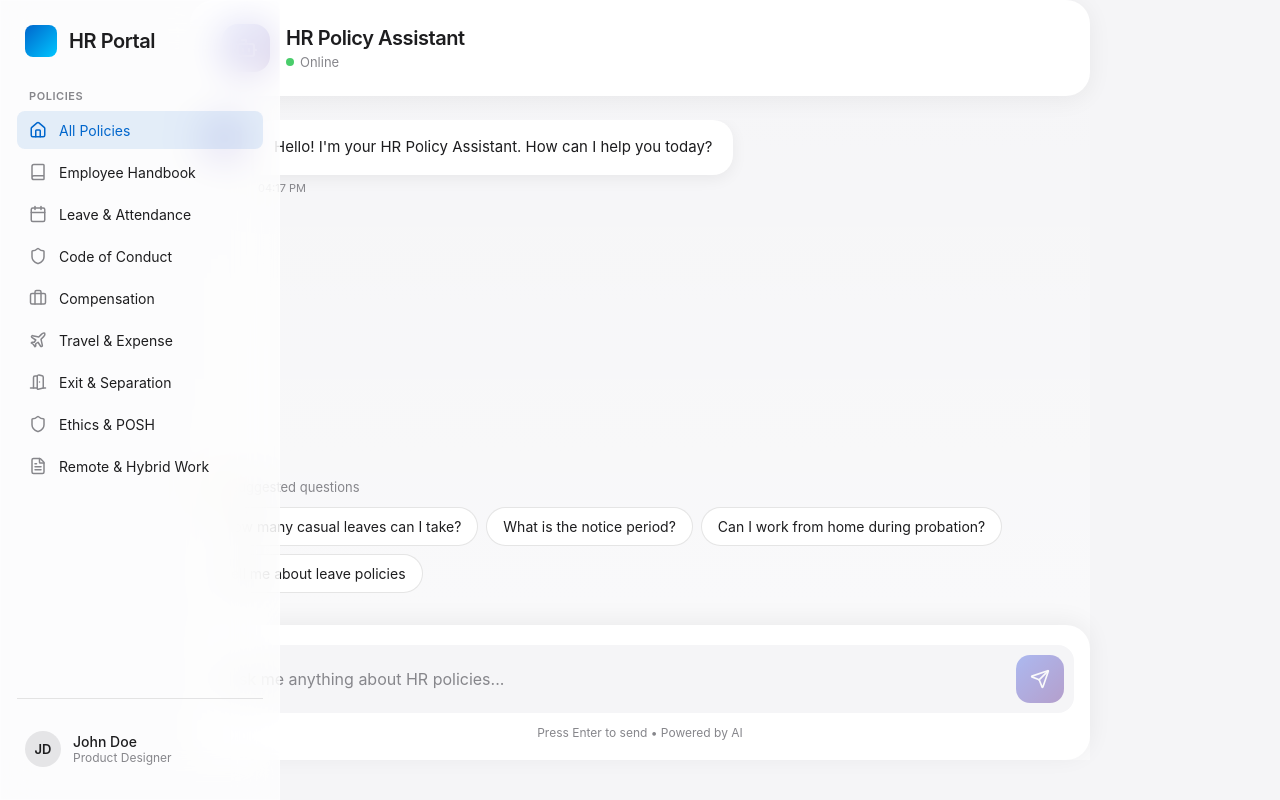
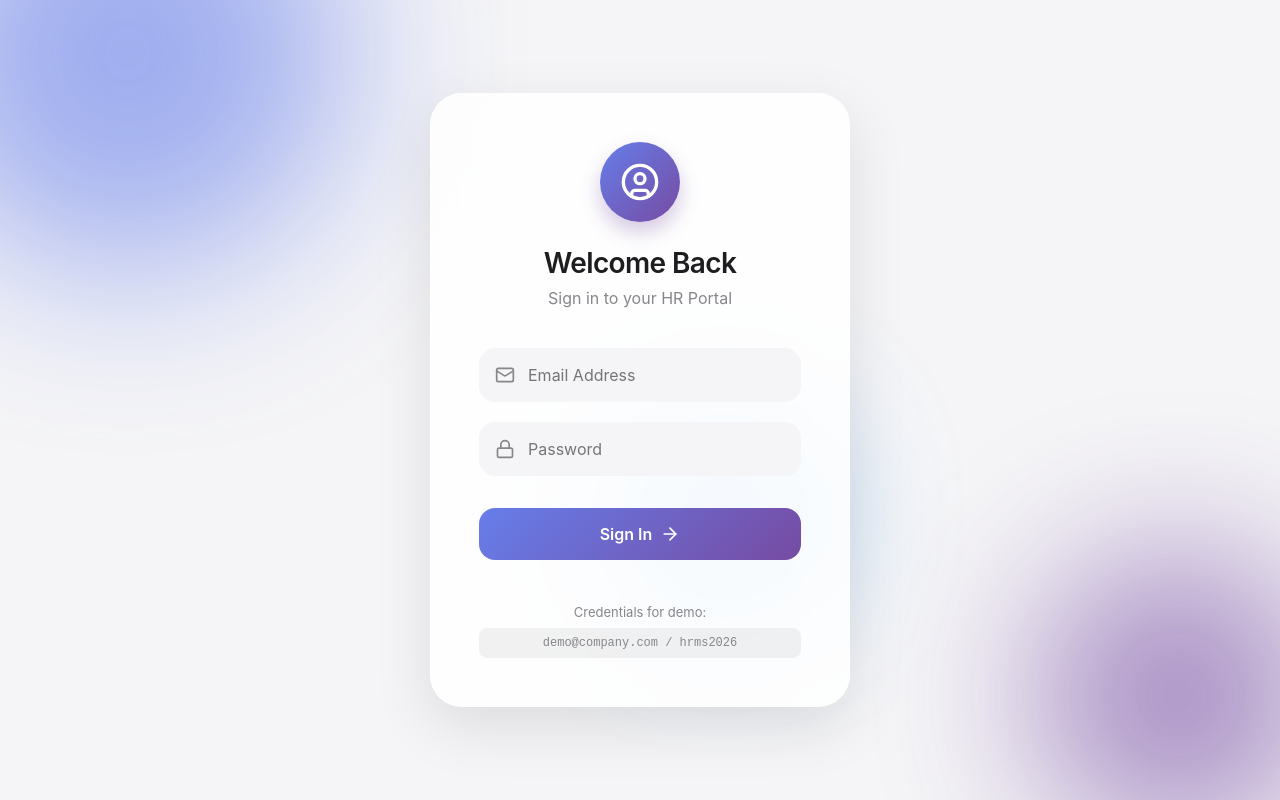
Before and after one commit to shashankshines/HRMS---AI-Powered, a React (Vite) app: page / in a window 1280 px wide. Built offline with nearby package versions, Linux system fonts and the light colour scheme.

Commit message:
Add Login screen with authentication flow

```diff
--- a/src/App.tsx
+++ b/src/App.tsx
@@ -1,10 +1,29 @@
 import { useState } from 'react';
 import { Sidebar } from './components/Sidebar';
 import { ChatBot } from './components/ChatBot';
+import { Login } from './components/Login';
 import './App.css';
 
 function App() {
   const [activeCategory, setActiveCategory] = useState<string | null>(null);
+  const [user, setUser] = useState<string | null>(() => {
+    return localStorage.getItem('hrms_user');
+  });
+
+  const handleLogin = (username: string) => {
+    setUser(username);
+    localStorage.setItem('hrms_user', username);
+  };
+
+  const handleLogout = () => {
+    setUser(null);
+    localStorage.removeItem('hrms_user');
+    setActiveCategory(null);
+  };
+
+  if (!user) {
+    return <Login onLogin={handleLogin} />;
+  }
 
   return (
     <div className="app-layout">
@@ -12,6 +31,21 @@ function App() {
         activeCategory={activeCategory}
         onCategorySelect={setActiveCategory}
       />
+      <div style={{ position: 'absolute', top: 20, right: 20, zIndex: 100 }}>
+        <button
+          onClick={handleLogout}
+          style={{
+            padding: '8px 16px',
+            background: 'rgba(255,255,255,0.5)',
+            border: '1px solid rgba(0,0,0,0.1)',
+            borderRadius: '20px',
+            fontSize: '14px',
+            cursor: 'pointer'
+          }}
+        >
+          Sign Out
+        </button>
+      </div>
       <main className="content">
         <ChatBot
           activeCategory={activeCategory}
--- /dev/null
+++ b/src/components/Login.css
@@ -0,0 +1,210 @@
+.login-container {
+    height: 100vh;
+    width: 100vw;
+    display: flex;
+    justify-content: center;
+    align-items: center;
+    position: relative;
+    overflow: hidden;
+    background: #F5F5F7;
+}
+
+.login-background {
+    position: absolute;
+    top: 0;
+    left: 0;
+    width: 100%;
+    height: 100%;
+    z-index: 0;
+}
+
+.shape {
+    position: absolute;
+    border-radius: 50%;
+    filter: blur(80px);
+    opacity: 0.6;
+    animation: float 20s infinite ease-in-out;
+}
+
+.shape-1 {
+    width: 400px;
+    height: 400px;
+    background: #667eea;
+    top: -100px;
+    left: -100px;
+    animation-delay: 0s;
+}
+
+.shape-2 {
+    width: 300px;
+    height: 300px;
+    background: #764ba2;
+    bottom: -50px;
+    right: -50px;
+    animation-delay: -5s;
+}
+
+.shape-3 {
+    width: 200px;
+    height: 200px;
+    background: #4facfe;
+    top: 50%;
+    left: 50%;
+    transform: translate(-50%, -50%);
+    animation-delay: -10s;
+}
+
+@keyframes float {
+
+    0%,
+    100% {
+        transform: translate(0, 0) scale(1);
+    }
+
+    33% {
+        transform: translate(30px, -50px) scale(1.1);
+    }
+
+    66% {
+        transform: translate(-20px, 20px) scale(0.9);
+    }
+}
+
+.login-card {
+    position: relative;
+    z-index: 1;
+    width: 100%;
+    max-width: 420px;
+    padding: 48px;
+    background: rgba(255, 255, 255, 0.85);
+    border-radius: 32px;
+    box-shadow: 0 20px 60px rgba(0, 0, 0, 0.1);
+    border: 1px solid rgba(255, 255, 255, 0.5);
+}
+
+.login-header {
+    text-align: center;
+    margin-bottom: 40px;
+}
+
+.logo-circle-lg {
+    width: 80px;
+    height: 80px;
+    background: linear-gradient(135deg, #667eea 0%, #764ba2 100%);
+    border-radius: 50%;
+    display: flex;
+    align-items: center;
+    justify-content: center;
+    margin: 0 auto 24px;
+    box-shadow: 0 10px 20px rgba(118, 75, 162, 0.3);
+}
+
+.login-header h1 {
+    font-size: 28px;
+    margin-bottom: 8px;
+    color: var(--primary-text);
+}
+
+.login-header p {
+    color: var(--secondary-text);
+    font-size: 16px;
+}
+
+.login-form {
+    display: flex;
+    flex-direction: column;
+    gap: 20px;
+}
+
+.input-group {
+    position: relative;
+}
+
+.input-icon {
+    position: absolute;
+    left: 16px;
+    top: 50%;
+    transform: translateY(-50%);
+    color: var(--secondary-text);
+    transition: color 0.3s ease;
+}
+
+.input-group input {
+    width: 100%;
+    padding: 16px 16px 16px 48px;
+    border: 1px solid transparent;
+    border-radius: 16px;
+    background: #F5F5F7;
+    font-size: 16px;
+    transition: all 0.3s ease;
+}
+
+.input-group input:focus {
+    background: white;
+    border-color: var(--accent-color);
+    box-shadow: 0 0 0 4px rgba(0, 102, 204, 0.1);
+}
+
+.input-group input:focus+.input-icon {
+    color: var(--accent-color);
+}
+
+.login-button {
+    margin-top: 12px;
+    background: linear-gradient(135deg, #667eea 0%, #764ba2 100%);
+    color: white;
+    padding: 16px;
+    border-radius: 16px;
+    font-size: 16px;
+    font-weight: 600;
+    display: flex;
+    align-items: center;
+    justify-content: center;
+    gap: 8px;
+    transition: all 0.3s ease;
+}
+
+.login-button:hover:not(:disabled) {
+    transform: translateY(-2px);
+    box-shadow: 0 10px 20px rgba(118, 75, 162, 0.3);
+}
+
+.login-button:disabled {
+    opacity: 0.7;
+    cursor: wait;
+}
+
+.error-message {
+    color: #e53e3e;
+    font-size: 14px;
+    text-align: center;
+    background: #fff5f5;
+    padding: 8px;
+    border-radius: 8px;
+}
+
+.login-footer {
+    margin-top: 24px;
+    text-align: center;
+    font-size: 13px;
+    color: var(--secondary-text);
+}
+
+.login-footer code {
+    display: block;
+    margin-top: 8px;
+    padding: 8px;
+    background: rgba(0, 0, 0, 0.05);
+    border-radius: 8px;
+    font-family: monospace;
+    font-size: 12px;
+}
+
+.spinner {
+    width: 20px;
+    height: 20px;
+    border: 2px solid rgba(255, 255, 255, 0.3);
+    border-top-color: white;
+    border-radius: 50%;
+    animation: rotate 0.8s linear infinite;
+}
--- /dev/null
+++ b/src/components/Login.tsx
@@ -0,0 +1,111 @@
+import { useState } from 'react';
+import { motion } from 'framer-motion';
+import { Lock, Mail, ArrowRight, UserCircle } from 'lucide-react';
+import './Login.css';
+
+interface LoginProps {
+    onLogin: (username: string) => void;
+}
+
+export const Login = ({ onLogin }: LoginProps) => {
+    const [email, setEmail] = useState('');
+    const [password, setPassword] = useState('');
+    const [isLoading, setIsLoading] = useState(false);
+    const [error, setError] = useState('');
+
+    const handleSubmit = async (e: React.FormEvent) => {
+        e.preventDefault();
+        setError('');
+        setIsLoading(true);
+
+        // Simulate API delay
+        await new Promise(resolve => setTimeout(resolve, 800));
+
+        // Mock authentication
+        if (email === 'demo@company.com' && password === 'hrms2026') {
+            setIsLoading(false);
+            onLogin('John Doe'); // Passing mock user name
+        } else {
+            setIsLoading(false);
+            setError('Invalid credentials. Please try again.');
+        }
+    };
+
+    return (
+        <div className="login-container">
+            <div className="login-background">
+                <div className="shape shape-1"></div>
+                <div className="shape shape-2"></div>
+                <div className="shape shape-3"></div>
+            </div>
+
+            <motion.div
+                className="login-card glass-effect"
+                initial={{ opacity: 0, y: 20 }}
+                animate={{ opacity: 1, y: 0 }}
+                transition={{ duration: 0.6 }}
+            >
+                <div className="login-header">
+                    <div className="logo-circle-lg">
+                        <UserCircle size={40} color="white" />
+                    </div>
+                    <h1>Welcome Back</h1>
+                    <p>Sign in to your HR Portal</p>
+                </div>
+
+                <form onSubmit={handleSubmit} className="login-form">
+                    <div className="input-group">
+                        <Mail className="input-icon" size={20} />
+                        <input
+                            type="email"
+                            placeholder="Email Address"
+                            value={email}
+                            onChange={(e) => setEmail(e.target.value)}
+                            required
+                        />
+                    </div>
+
+                    <div className="input-group">
+                        <Lock className="input-icon" size={20} />
+                        <input
+                            type="password"
+                            placeholder="Password"
+                            value={password}
+                            onChange={(e) => setPassword(e.target.value)}
+                            required
+                        />
+                    </div>
+
+                    {error && (
+                        <motion.div
+                            className="error-message"
+                            initial={{ opacity: 0, height: 0 }}
+                            animate={{ opacity: 1, height: 'auto' }}
+                        >
+                            {error}
+                        </motion.div>
+                    )}
+
+                    <button
+                        type="submit"
+                        className={`login-button ${isLoading ? 'loading' : ''}`}
+                        disabled={isLoading}
+                    >
+                        {isLoading ? (
+                            <span className="spinner"></span>
+                        ) : (
+                            <>
+                                Sign In <ArrowRight size={20} />
+                            </>
+                        )}
+                    </button>
+
+                    <div className="login-footer">
+                        <p>Credentials for demo:</p>
+                        <code>demo@company.com / hrms2026</code>
+                    </div>
+                </form>
+            </motion.div>
+        </div>
+    );
+};
```
